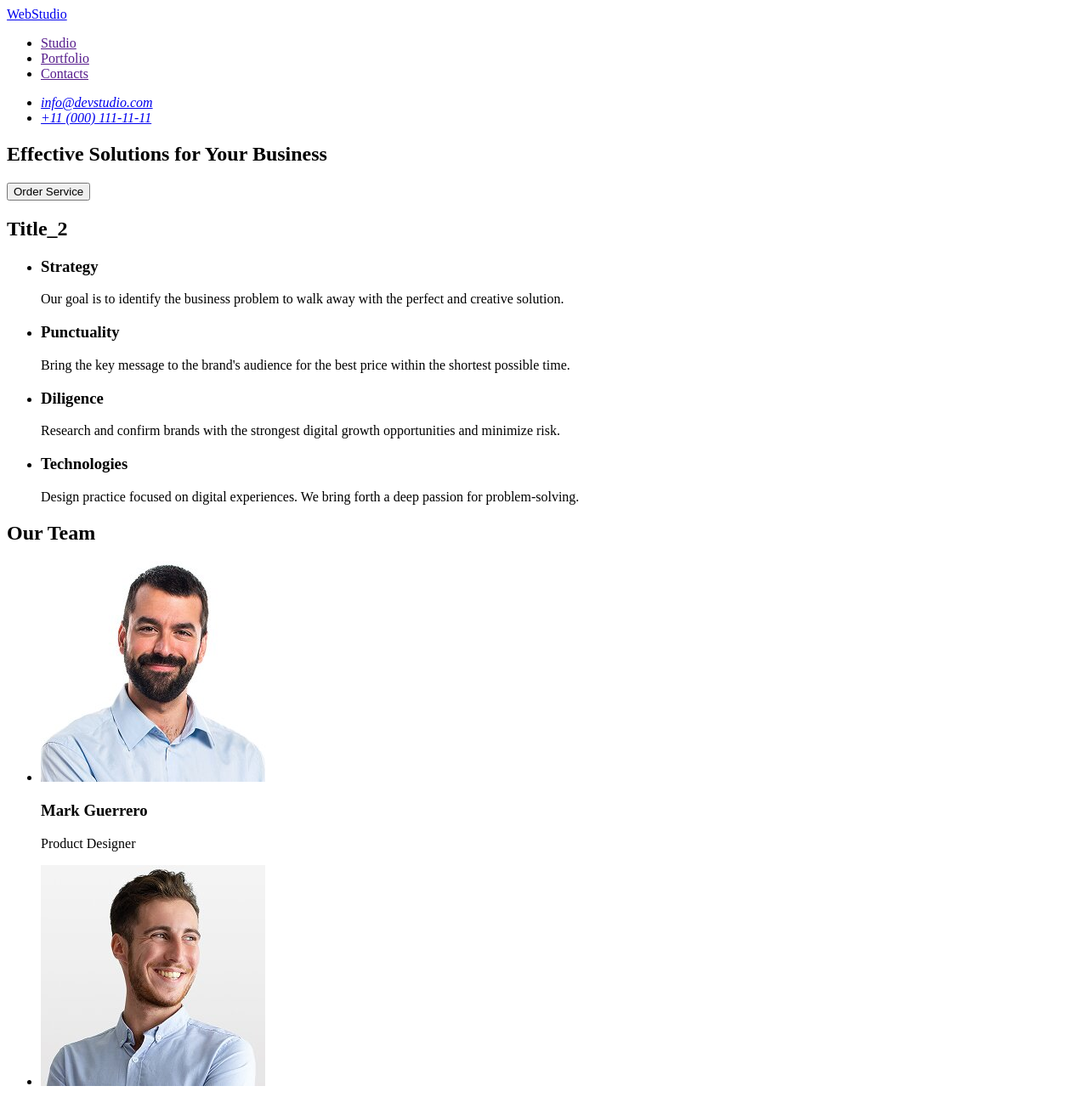
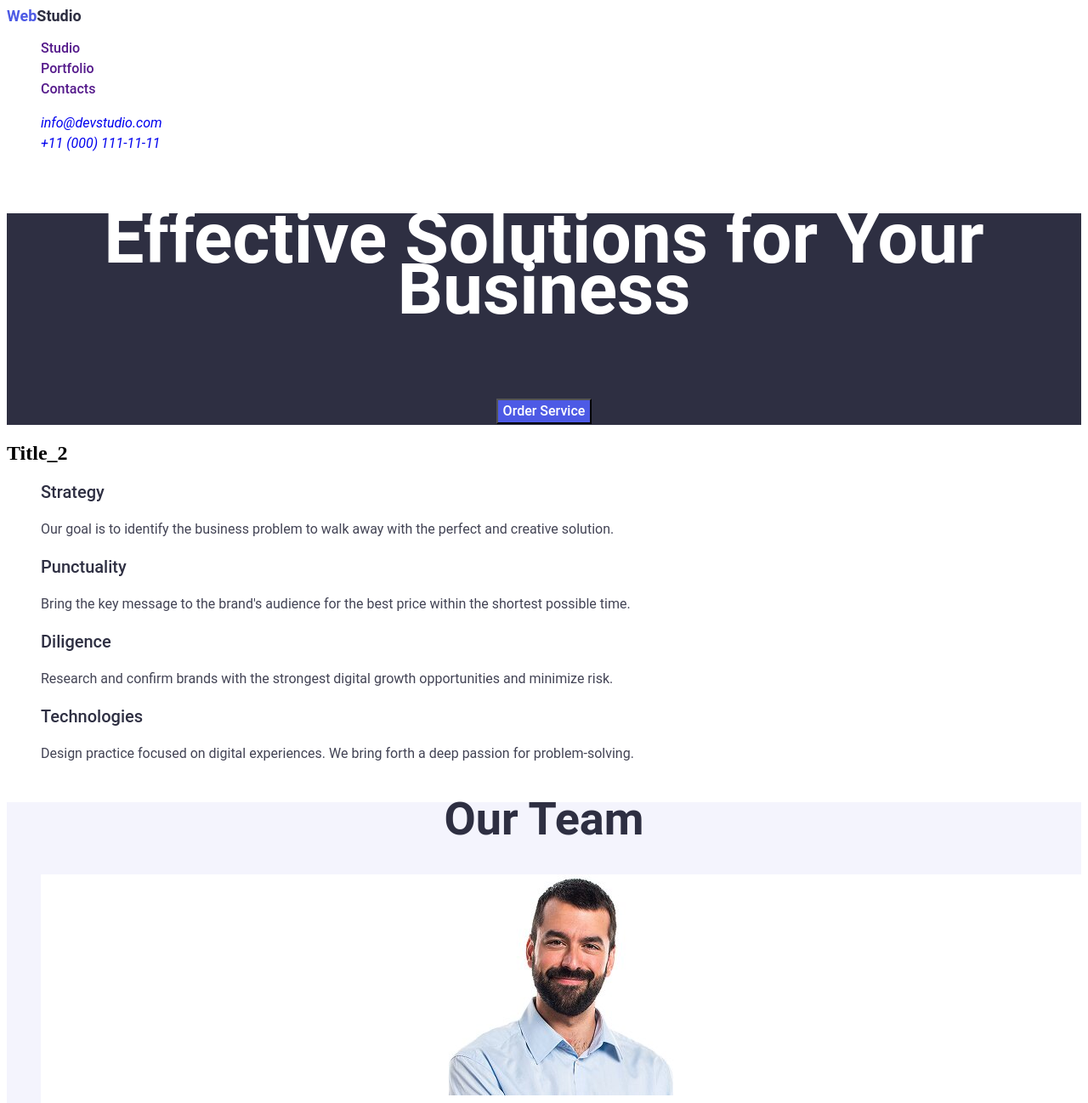
Before and after one commit to Astronaut-08/goit-markup-hw-02, a plain HTML site: page index.html in a window 1280 px wide. Shown: the top 1298 px of the page at 85% size. Drawn offline with Linux system fonts and the light colour scheme.

Commit message:
Add CSS hw02

```diff
--- /dev/null
+++ b/css/styles.css
@@ -0,0 +1,156 @@
+.top-bar {
+    background-color: #FFFFFF;
+}
+
+.logo {
+    font-family: Raleway, Roboto;
+    font-weight: 700;
+    font-size: 18px;
+    color: #4D5AE5;
+}
+
+.logo-s {
+    font-family: Raleway, Roboto;
+    font-weight: 700;
+    font-size: 18px;
+    color: #2E2F42;
+}
+
+a {
+    text-decoration: none;
+}
+
+ul {
+    list-style: none;
+}
+
+.top-bar-nav {
+    font-family: Roboto;
+    font-weight: 500;
+    font-size: 16px;
+    line-height: 24px;
+    color: #2E2F42;
+}
+
+.top-bar-contact {
+    font-family: Roboto;
+    font-weight: 400;
+    font-size: 16px;
+    line-height: 24px;
+    color: #434455;
+}
+
+.hero-section {
+    background-color: #2E2F42;
+    font-family: Roboto;
+    font-weight: 700;
+    font-size: 56px;
+    line-height: 60px;
+    text-align: center;
+    color: #FFFFFF;
+}
+
+.hero-button {
+    background-color: #4D5AE5;
+    font-family: Roboto;
+    font-weight: 500;
+    font-size: 16px;
+    line-height: 24px;
+    color: #FFFFFF;
+}
+
+.feature-section > ul > li > h3 {
+    font-family: Roboto;
+    font-weight: 500;
+    font-size: 20px;
+    line-height: 24px;
+    color: #2E2F42;
+}
+
+.feature-section > ul > li > p {
+    font-family: Roboto;
+    font-weight: 400;
+    font-size: 16px;
+    line-height: 24px;
+    color: #434455;
+}
+
+.team-section {
+    font-family: Roboto;
+    font-weight: 700;
+    font-size: 36px;
+    line-height: 40px;
+    text-align: center;
+    color: #2E2F42;
+    background-color: #F4F4FD;
+}
+
+.team-section > ul > li {
+    background-color: #FFFFFF;
+}
+
+.team-section > ul > li > h3 {
+    font-family: Roboto;
+    font-weight: 500;
+    font-size: 20px;
+    line-height: 24px;
+    text-align: center;
+    color: #2E2F42;
+}
+
+.team-section > ul > li > p {
+    font-family: Roboto;
+    font-weight: 400;
+    font-size: 16px;
+    line-height: 24px;
+    text-align: center;
+    color: #434455;
+}
+
+.portfolio-section {
+    font-family: Roboto;
+    font-weight: 700;
+    font-size: 36px;
+    line-height: 40px;
+    text-align: center;
+    color: #2E2F42;
+    background-color: #E7E9FC;
+}
+
+.portfolio-section > ul > li {
+    background-color: #FFFFFF;
+}
+
+.portfolio-section > ul > li > h3 {
+    font-family: Roboto;
+    font-weight: 500;
+    font-size: 20px;
+    line-height: 24px;
+    text-align: center;
+    color: #2E2F42;
+}
+
+.portfolio-section > ul > li > p {
+    font-family: Roboto;
+    font-weight: 400;
+    font-size: 16px;
+    line-height: 24px;
+    text-align: center;
+    color: #434455;
+}
+
+.footer-section {
+    background-color: #2E2F42;
+}
+
+.footer-section > p {
+    font-family: Roboto;
+    font-weight: 400;
+    font-size: 16px;
+    line-height: 24px;
+    color: #F4F4FD;
+}
+
+.footer-section .logo-s {
+    color: #F4F4FD;
+}
--- a/index.html
+++ b/index.html
@@ -4,13 +4,14 @@
     <meta charset="UTF-8">
     <meta name="viewport" content="width=device-width, initial-scale=1.0">
     <title>Document</title>
+    <link rel="stylesheet" href="./css/styles.css">
 </head>
 <body>
-    <header>
+    <header class="top-bar">
         <nav>
-            <a href="./index.html">WebStudio</a>
+            <a href="./index.html" class="logo">Web<span class="logo-s">Studio</span></a>
 
-            <ul>
+            <ul class="top-bar-nav">
                 <li><a href="">Studio</a></li>
                 <li><a href="">Portfolio</a></li>
                 <li><a href="">Contacts</a></li>
@@ -18,21 +19,21 @@
         </nav>
 
         <address>
-            <ul>
-                <li><a href="mailto:info@devstudio.com">info@devstudio.com</a></li>
+            <ul class="top-bar-contact">
+                <li class=""><a href="mailto:info@devstudio.com">info@devstudio.com</a></li>
                 <li><a href="tel:+110001111111">+11 (000) 111-11-11</a></li>
             </ul>
         </address>
     </header>
 
     <main>
-        <section>
+        <section class="hero-section">
             <h1>Effective Solutions for Your Business</h1>
 
-            <button type="button">Order Service</button>
+            <button type="button" class="hero-button">Order Service</button>
         </section>
 
-        <section>
+        <section class="feature-section">
             <h2>Title_2</h2>
 
             <ul>
@@ -55,7 +56,7 @@
             </ul>
         </section>
 
-        <section>
+        <section class="team-section">
             <h2>Our Team</h2>
 
             <ul>
@@ -81,10 +82,46 @@
                 </li>
             </ul>
         </section>
+        <section class="portfolio-section">
+            <h2>Our Portfolio</h2>
+
+            <ul>
+                <li>
+                    <img src="./images/Banking.jpg" alt="Banking" width="264">
+                    <h3>Banking App</h3>
+                    <p>App</p>
+                </li>
+                <li>
+                    <img src="./images/Cashless.jpg" alt="Cashless" width="264">
+                    <h3>Cashless Payment</h3>
+                    <p>Marketing</p>
+                </li>
+                <li>
+                    <img src="./images/Meditation.jpg" alt="Meditation" width="264">
+                    <h3>Meditation App</h3>
+                    <p>App</p>
+                </li>
+                <li>
+                    <img src="./images/Taxi.jpg" alt="Taxi" width="264">
+                    <h3>Taxi Service</h3>
+                    <p>Marketing</p>
+                </li>
+                <li>
+                    <img src="./images/Screen.jpg" alt="Screen" width="264">
+                    <h3>Screen Illustrations</h3>
+                    <p>Design</p>
+                </li>
+                <li>
+                    <img src="./images/Online.jpg" alt="Online" width="264">
+                    <h3>Online Courses</h3>
+                    <p>Marketing</p>
+                </li>
+            </ul>
+        </section>
     </main>
 
-    <footer>
-        <a href="./index.html">WebStudio</a>
+    <footer class="footer-section">
+        <a href="./index.html" class="logo">Web<span class="logo-s">Studio</span></a>
         <p>Increase the flow of customers and sales for your business with digital marketing & growth solutions.</p>
     </footer>
 </body>
```
Also changed, not shown: images/Banking.jpg (added), images/Cashless.jpg (added), images/Meditation.jpg (added), images/Online.jpg (added), images/Screen.jpg (added), images/Taxi.jpg (added).
